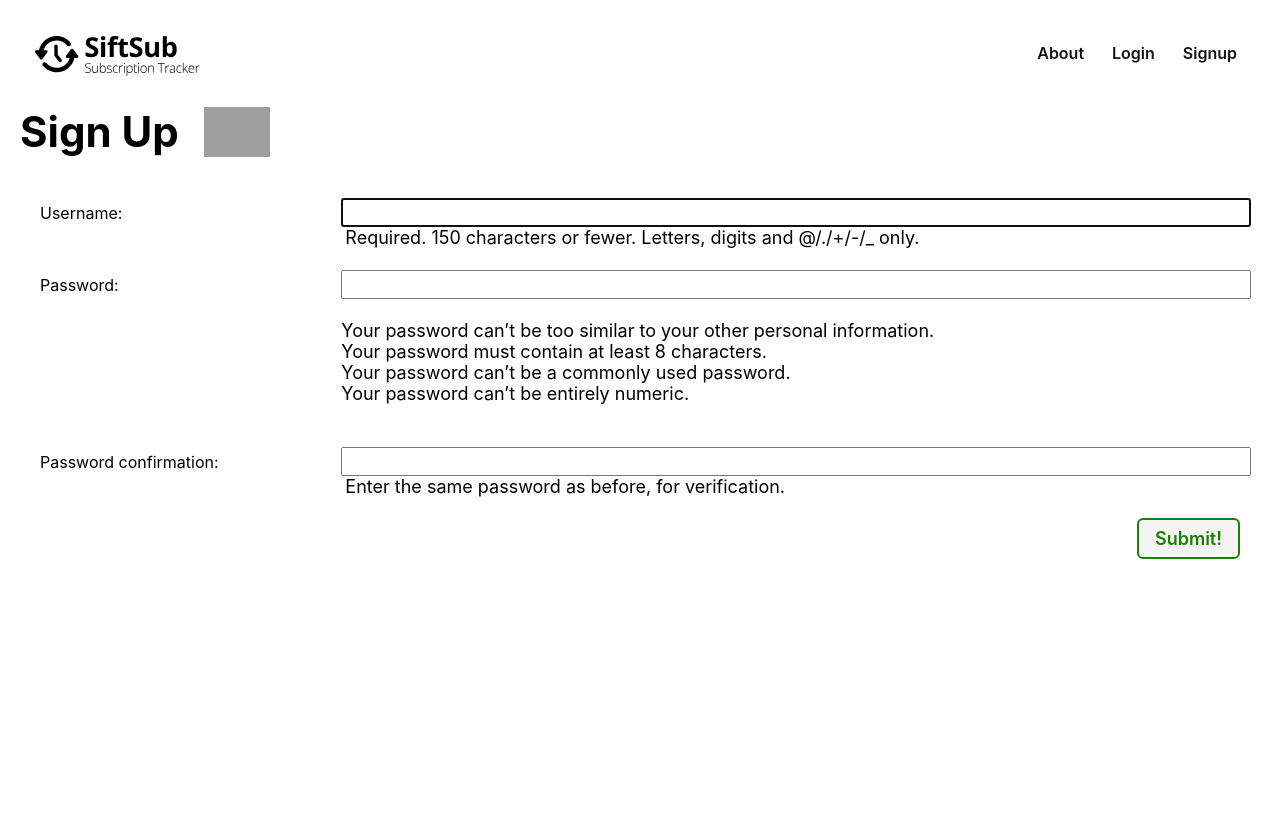
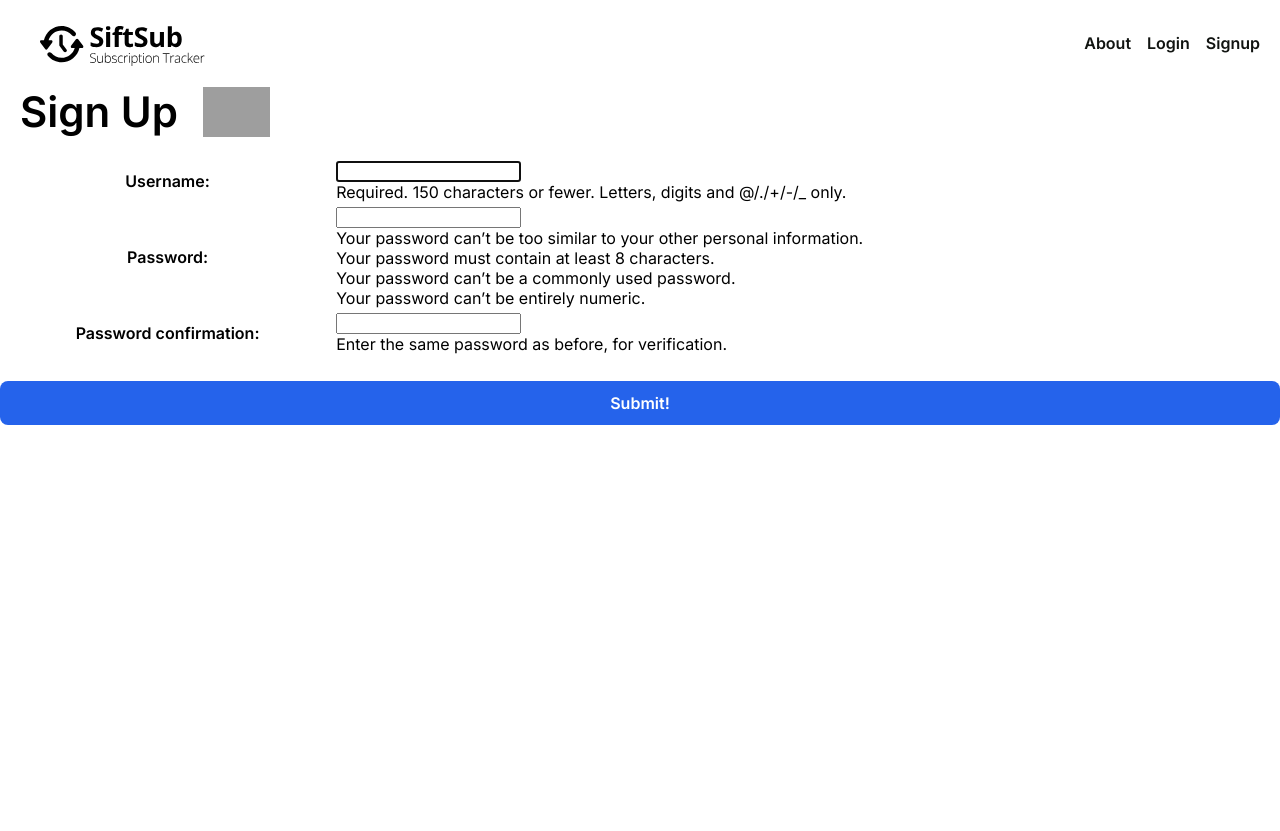
Before and after one commit to LaTrishaGomer/siftsub-app, a Django app: page /signup/ in a window 1280 px wide. After the commit the page ends 425 px from the top, so only its background shows below. Run offline with Django 5.2, Linux system fonts and the light colour scheme; grey boxes are pictures that could not be loaded.

Commit message:
wip: refactor css and fix navbar alignment on homepage

```diff
--- a/siftsubapp/main_app/static/css/base.css
+++ b/siftsubapp/main_app/static/css/base.css
@@ -1,10 +1,7 @@
+@import url('https://fonts.googleapis.com/css2?family=Inter:wght@400;600&display=swap');
 
 html {
   box-sizing: border-box;
-}
-
-:root {
-    font-size: 62.5%;
 }
 
 body {
@@ -12,30 +9,9 @@ body {
   display: flex;
   flex-direction: column;
   align-items: center;
-    font-family: -apple-system, BlinkMacSystemFont, 'Segoe UI', 'Roboto',
-        'Oxygen', 'Ubuntu', 'Cantarell', 'Fira Sans', 'Droid Sans',
-        'Helvetica Neue', sans-serif;
+  font-family: "Inter", sans-serif;
   min-height: 100vh;
-    --nav-bg: rgba(104, 197, 248, 0.7);
-    --nav-bg-ff: rgba(104, 197, 248, 0.9);
-    --borders: rgb(36, 116, 248) solid 2px;
-    --text-color: rgb(17, 20, 17);
-    --link-hover-color: rgb(16, 56, 158);
-    --button-bg: rgb(245, 245, 245);
-    --button-bg-hover: rgb(226, 226, 226);
-    --submit: rgb(26, 128, 0);
-    --warn: rgb(255, 102, 0);
-    --danger: rgb(220, 20, 30);
-    --secondary: rgb(57, 57, 57);
-    --card-box-shadow: 5px 5px 6px -1px #aaa;
-    --font-xtreme: 4.2rem;
-    --font-xxl: 3.6rem;
-    --font-xl: 2.4rem;
-    --font-l: 1.8rem;
-    --font-reg: 1.6rem;
-    --card-border-radius: 6px;
 }
-
 
 body.home .logo-dark {
   display: none !important;
@@ -58,24 +34,42 @@ body.home #logout-form button {
   color: white;
 }
 
-
-
 header {
   display: flex;
   justify-content: space-between;
   align-items: center;
+  width: 100%;
   padding: 0 20px;
-    width: 100%;
+  max-width: 1300px;
+  margin: 0 auto;
 }
 
+nav ul {
+  display: flex;
+  gap: 16px;
+  padding: 0;
+  margin: 0;
+}
 
-nav {
-    margin: 10px;
+nav li {
+  display: flex;
+  align-items: center;
+}
+
+nav a {
+  text-decoration: none;
+  color: rgb(17, 20, 17);
+  font-weight: 600;
+  font-size: 16px;
+}
+
+nav a:hover {
+  color: rgb(16, 56, 158);
 }
 
 ul {
+  list-style: none;
   margin: 0;
-    list-style: none;
   padding: 0;
 }
 
@@ -84,46 +78,10 @@ main {
   padding: 0 10px;
 }
 
-h2 {
-    font-size: var(--font-xl);
+.header-logo-container {
+  max-width: 500px;
+  padding: 10px 20px 0;
 }
-
-nav a {
-    text-decoration: none;
-    color: var(--text-color);
-    font-weight: 600;
-    font-size: 16px;
-}
-
-nav a:hover {
-    color: var(--link-hover-color);
-}
-
-nav ul {
-    display: flex;
-    align-items: center;
-    justify-content: center;
-    flex-wrap: wrap;
-    gap: 12px;
-}
-
-nav li {
-    padding: 5px 8px;
-}
-
-.header-logo-container {
-    margin: auto;
-    padding: 10px 20px 0;
-    max-width: 500px;
-}
-
-header.navbar {
-    display: flex;
-    justify-content: space-between;
-    align-items: center;
-    padding: 0 20px;
-  }
-
 
 .header-logo-container img {
   height: 40px;
@@ -131,53 +89,14 @@ header.navbar {
   display: block;
 }
 
-
 .page-header {
   display: flex;
   align-items: center;
   margin: 20px;
 }
 
-.btn {
-    font-size: var(--font-l);
-    padding: 8px 16px;
-    border-radius: 6px;
-    border-width: 2px;
-    border-style: solid;
-    text-decoration: none;
-    background-color: var(--button-bg);
-    font-weight: 600;
-    cursor: pointer;
-    font-family: inherit;
-    margin-right: 10px;
-}
-
-.btn:hover {
-    background-color: var(--button-bg-hover);
-}
-
-.submit {
-    color: var(--submit);
-    border-color: var(--submit);
-}
-
-.secondary {
-    color: var(--secondary);
-    border-color: var(--secondary);
-}
-
-.warn {
-    color: var(--warn);
-    border-color: var(--warn);
-}
-
-.danger {
-    color: var(--danger);
-    border-color: var(--danger);
-}
-
 .page-header h1 {
-    font-size: var(--font-xxl);
+  font-size: 36px;
   margin: 0;
 }
 
@@ -191,97 +110,54 @@ header.navbar {
 }
 
 .page-content {
-    font-size: var(--font-reg);
+  font-size: 16px;
 }
 
-@media only screen and (min-width: 768px) {
-    header {
-        position: sticky;
-        display: flex;
-        flex-direction: row;
-        top: 0;
-        align-items: center;
+.chart-container {
+  margin: 32px auto;
+  max-width: 600px;
 }
 
-    main {
-        max-width: 1300px;
-        min-height: calc(100vh - 53px);
+.btn {
+  font-size: 18px;
+  padding: 8px 16px;
+  border-radius: 6px;
+  border: 2px solid;
+  text-decoration: none;
+  background-color: rgb(245, 245, 245);
+  font-weight: 600;
+  cursor: pointer;
+  font-family: inherit;
+  margin-right: 10px;
 }
 
-    nav,
-    .header-logo-container {
-        margin: 10px 0;
-        padding: 0 15px;
+.btn:hover {
+  background-color: rgb(226, 226, 226);
 }
 
-    .header-logo-container {
-        padding-top: 3px;
+.submit {
+  color: rgb(26, 128, 0);
+  border-color: rgb(26, 128, 0);
 }
 
-    nav {
-        margin-left: auto;
-        display: flex;
-        justify-content: center;
+.secondary {
+  color: rgb(57, 57, 57);
+  border-color: rgb(57, 57, 57);
 }
 
-    nav ul {
-        flex-wrap: nowrap;
+.warn {
+  color: rgb(255, 102, 0);
+  border-color: rgb(255, 102, 0);
 }
 
-    .header-logo-container {
-        width: 213px;
-    }
-
-    .page-header h1 {
-        font-size: var(--font-xtreme);
-    }
-
-    .page-header img {
-        height: 50px;
-        margin-left: 20px;
-    }
-
-    .page-header img:first-of-type {
-        margin-left: 25px;
-    }
-
-}
-
-@media only screen and (min-width: 1024px) {
-    main {
-        min-height: calc(100vh - 55px);
-    }
-
-    header {
-        margin: 20px 20px 0 20px;
-        width: calc(100vw - 40px);
-        max-width: 1920px;
-        top: 20px;
-    }
-
-
-    nav {
-        margin-left: auto;
-    }
-
-    .header-logo-container {
-        padding-top: 6px;
-        width: 256px;
-        height: auto;
-    }
-
-    @supports (-webkit-backdrop-filter: none) or (backdrop-filter: none) {
-        header {
-            -webkit-backdrop-filter: none;
-            backdrop-filter: none;
-        }
-
-    }
+.danger {
+  color: rgb(220, 20, 30);
+  border-color: rgb(220, 20, 30);
 }
 
 #logout-form button {
   text-decoration: none;
-    color: var(--text-color);
+  color: rgb(17, 20, 17);
   font-weight: 600;
   font-size: 16px;
   background: none;
@@ -292,9 +168,8 @@ header.navbar {
 }
 
 #logout-form button:hover {
-    color: var(--link-hover-color);
+  color: rgb(16, 56, 158);
 }
-
 
 .add-subscription-btn {
   display: inline-block;
@@ -310,3 +185,61 @@ header.navbar {
 .add-subscription-btn:hover {
   background-color: #0056b3;
 }
+
+@media only screen and (min-width: 768px) {
+  header {
+    position: sticky;
+    top: 0;
+    flex-direction: row;
+    align-items: center;
+  }
+
+  main {
+    max-width: 1300px;
+    min-height: calc(100vh - 53px);
+  }
+
+  .header-logo-container {
+    padding-top: 3px;
+    width: 213px;
+  }
+
+  .page-header h1 {
+    font-size: 42px;
+  }
+
+  .page-header img {
+    height: 50px;
+    margin-left: 20px;
+  }
+
+  .page-header img:first-of-type {
+    margin-left: 25px;
+  }
+}
+
+@media only screen and (min-width: 1024px) {
+  main {
+    min-height: calc(100vh - 55px);
+  }
+
+  header {
+    margin: 20px 20px 0 20px;
+    width: calc(100vw - 40px);
+    max-width: 1920px;
+    top: 20px;
+  }
+
+  .header-logo-container {
+    padding-top: 6px;
+    width: 256px;
+    height: auto;
+  }
+
+  @supports (-webkit-backdrop-filter: none) or (backdrop-filter: none) {
+    header {
+      -webkit-backdrop-filter: none;
+      backdrop-filter: none;
+    }
+  }
+}
--- a/siftsubapp/main_app/static/css/form.css
+++ b/siftsubapp/main_app/static/css/form.css
@@ -4,36 +4,105 @@
     width: 100%;
   }
 
-table {
-    padding: 0 40px;
+  .btn {
+    display: block;
     width: 100%;
-    border-spacing: 0 20px;
+    padding: 12px;
+    font-size: 16px;
+    font-weight: bold;
+    background-color: #2563eb;
+    color: white;
+    border: none;
+    border-radius: 8px;
+    cursor: pointer;
+    transition: background-color 0.3s;
+    margin-top: 24px;
   }
 
-th {
-    text-align: left;
-    padding: 6px 20px 0 0;
-    font-weight: normal;
-    vertical-align: top;
-    font-size: var(--font-reg);
+  .btn:hover {
+    background-color: #1e40af;
   }
 
-td {
-    max-width: 60%;
+  .form-page {
+    display: flex;
+    justify-content: center;
+    padding: 64px 32px;
   }
 
-td>* {
+  .form-container-box {
+    background-color: #fff;
+    padding: 48px;
+    border-radius: 12px;
+    box-shadow: 0 12px 32px rgba(0, 0, 0, 0.08);
+    max-width: 500px;
     width: 100%;
-    padding: 2px 4px;
-    font-size: var(--font-l);
   }
 
-td>textarea {
-    height: calc(4 * var(--font-l) + 8px);
-    font-family: inherit;
+  .form-container-box h2 {
+    text-align: center;
+    font-size: 32px;
+    margin-bottom: 32px;
   }
 
-.btn {
-    align-self: flex-end;
-    margin-right: 40px;
+  .form-group {
+    margin-bottom: 24px;
   }
+
+  .form-group label {
+    display: block;
+    font-weight: bold;
+    margin-bottom: 8px;
+  }
+
+  .form-group input,
+  .form-group select {
+    width: 100%;
+    padding: 12px;
+    border-radius: 8px;
+    border: 1px solid #ccc;
+  }
+
+  .form-card {
+    max-width: 500px;
+    margin: 60px auto;
+    background: #ffffff;
+    padding: 32px;
+    border-radius: 12px;
+    box-shadow: 0 8px 20px rgba(0, 0, 0, 0.05);
+    text-align: center;
+    font-family: "Inter", sans-serif;
+  }
+
+  .form-title {
+    font-size: 24px;
+    font-weight: 700;
+    margin-bottom: 16px;
+  }
+
+  .form-description {
+    font-size: 16px;
+    color: #444;
+    margin-bottom: 24px;
+  }
+
+  .form-actions {
+    display: flex;
+    justify-content: center;
+    gap: 16px;
+  }
+
+  .btn.submit {
+    width: 100%;
+    padding: 12px;
+    font-weight: bold;
+    background-color: #2563eb;
+    color: white;
+    border: none;
+    border-radius: 8px;
+    cursor: pointer;
+    transition: background-color 0.3s;
+  }
+
+  .btn.submit:hover {
+    background-color: #1e40af;
+  }
```
Also changed, not shown: siftsubapp/main_app/static/css/about.css (added, +39 -0 lines), siftsubapp/main_app/static/css/auth.css (added, +69 -0 lines), siftsubapp/main_app/static/css/dashboard.css (added, +113 -0 lines), siftsubapp/main_app/static/css/home.css (+17 -19 lines). Lines whose indentation alone changed are shown as unchanged.
